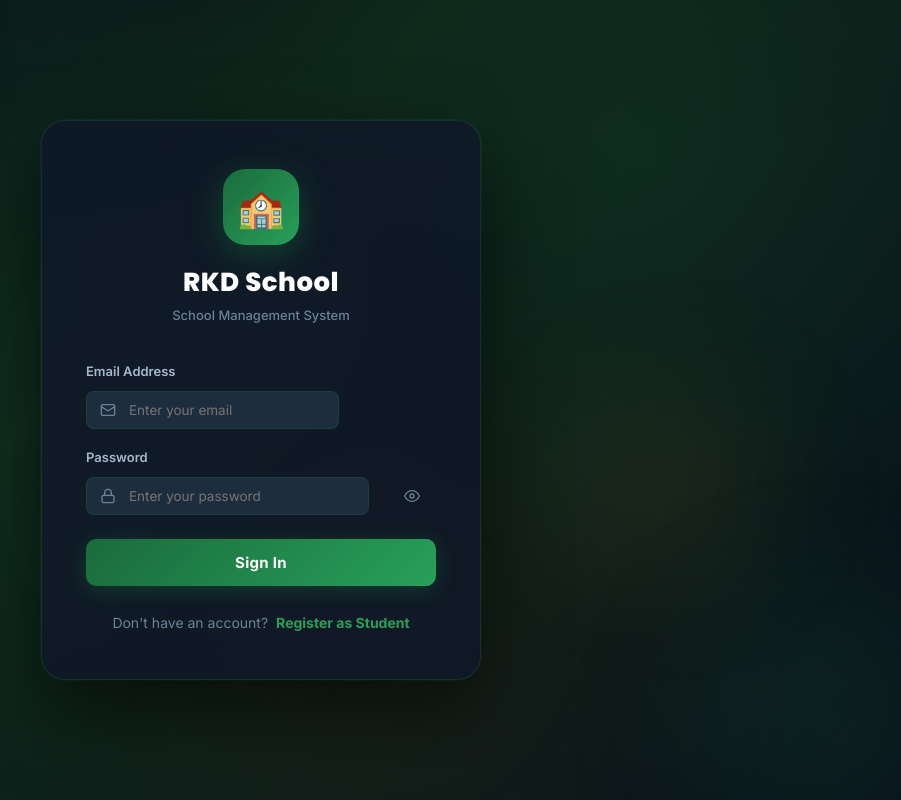
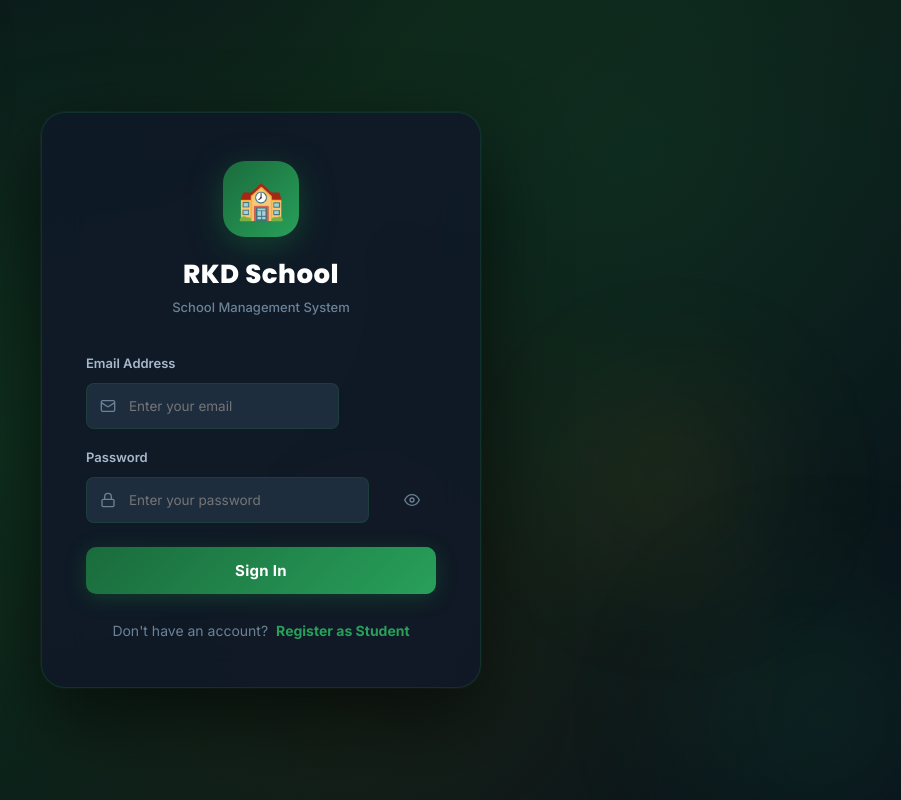
Before and after one commit to anish0011-crypto/sms, a React app in the folder frontend/: page /login in a window 1280 px wide. Shown: the whole page, without its empty margins (379-1280 px from the left). Built offline with nearby package versions, Linux system fonts and the light colour scheme; no server answers; the HTML template or start-up script is replaced by a standard one.

Commit message:
UI tweak: matching input and button height

```diff
--- a/frontend/src/index.css
+++ b/frontend/src/index.css
@@ -620,7 +620,7 @@ tbody td { padding: 12px 16px; color: var(--text); vertical-align: middle; }
   z-index: 1;
 }
 .login-input-padded {
-  padding-left: 42px !important;
+  padding: 14px 14px 14px 42px !important;
 }
 .login-input-padded-right {
   padding-right: 44px !important;
```
